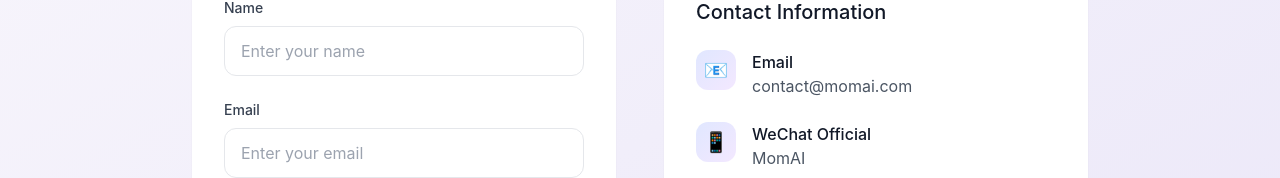
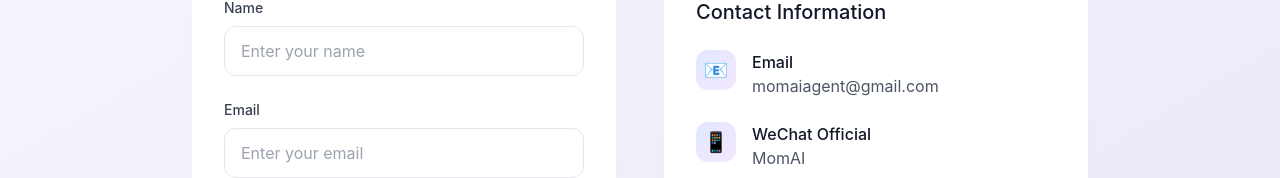
Before and after one commit to JupitLunar/website, a React (Create React App) app: page / in a window 1280 px wide. Shown: the part 6224-6402 px from the top of the page. Built offline with nearby package versions, Linux system fonts and the light colour scheme.

Commit message:
updated email

```diff
--- a/src/pages/Home.tsx
+++ b/src/pages/Home.tsx
@@ -597,7 +597,7 @@
                       </div>
                       <div className="text-left">
                         <h4 className="font-medium text-gray-900">Email</h4>
-                        <p className="text-gray-600">contact@momai.com</p>
+                        <p className="text-gray-600">momaiagent@gmail.com</p>
                       </div>
                     </div>
                     <div className="flex items-start space-x-4">
```
Also changed, not shown: code.txt, oldHome.txt.
